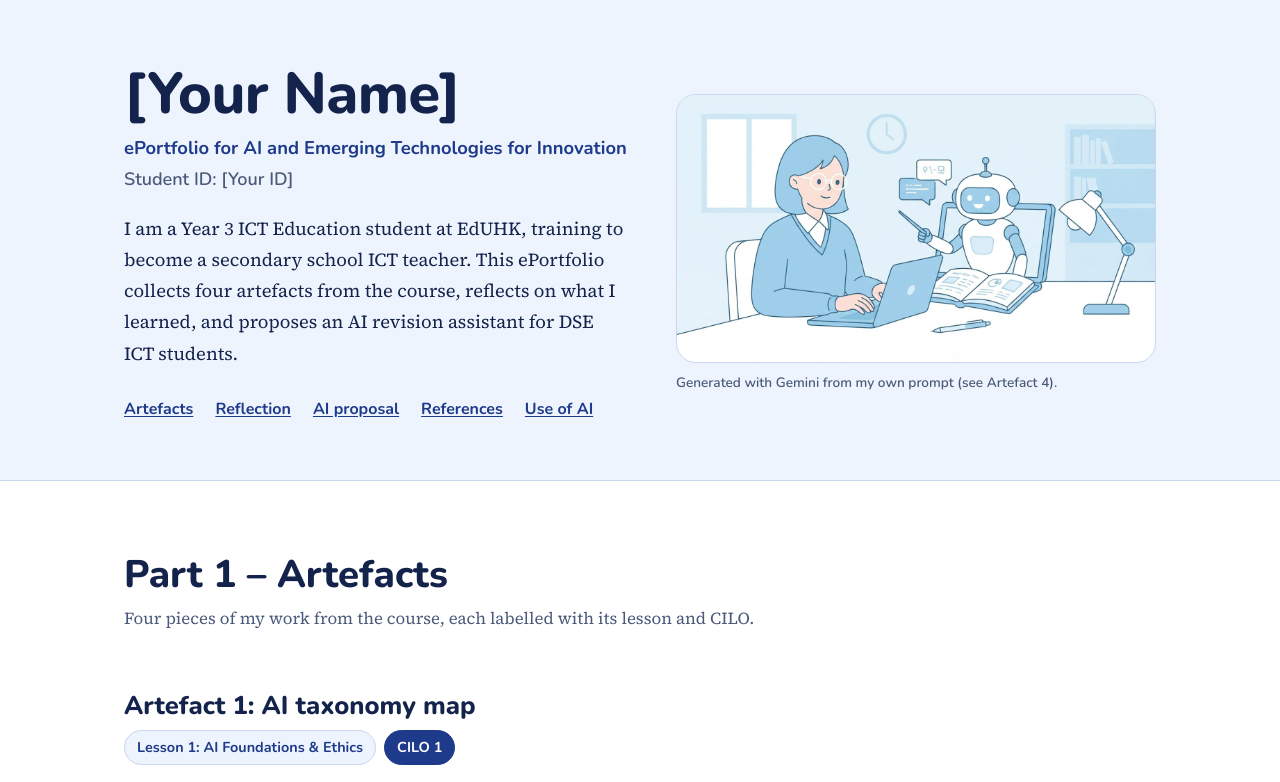
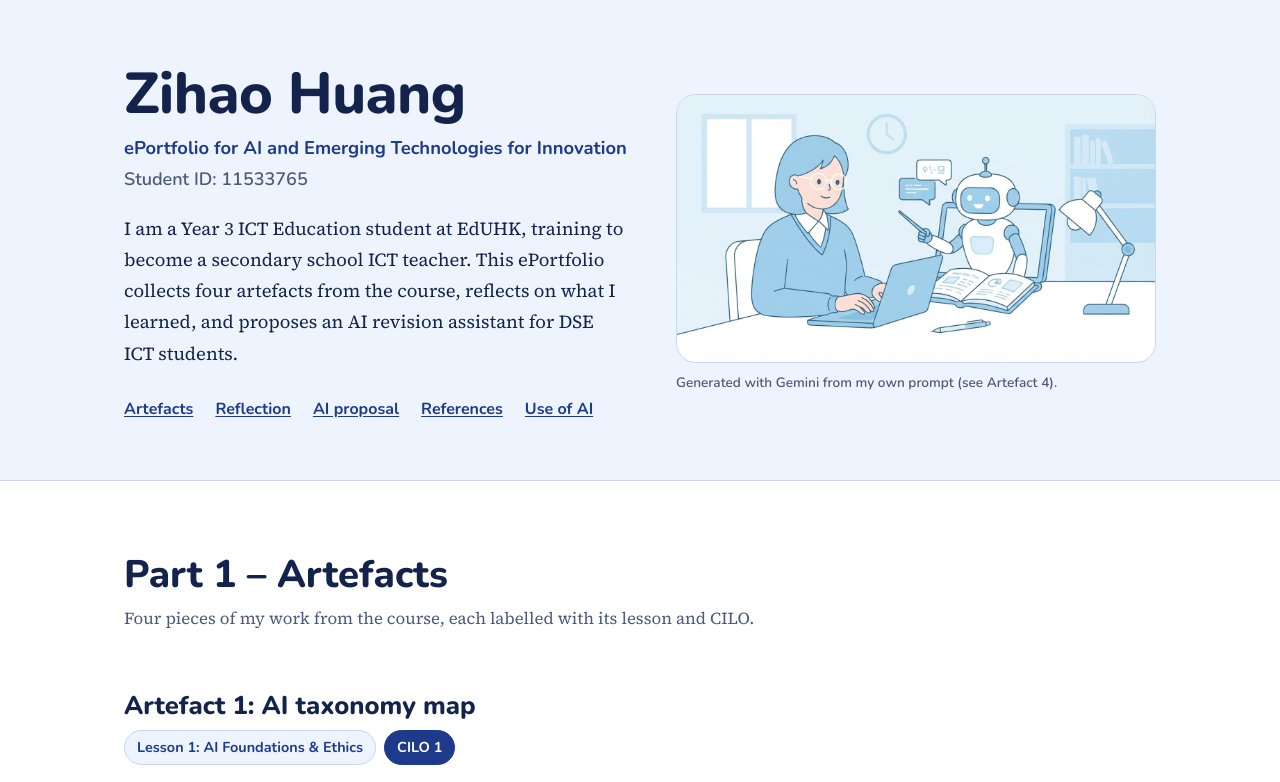
Before and after one commit to l1ttleprince2927/HCO4002, a plain HTML site: page index.html in a window 1280 px wide. Shown: the top 782 px of the page. Drawn offline with nearby package versions, Linux system fonts and the light colour scheme.

Commit message:
Update index.html

```diff
--- a/index.html
+++ b/index.html
@@ -127,9 +127,9 @@
   <div class="wrap">
     <div>
       <!-- EDIT: your name and student ID -->
-      <h1>[Your Name]</h1>
+      <h1>Zihao Huang</h1>
       <p class="course">ePortfolio for AI and Emerging Technologies for Innovation</p>
-      <p class="sid">Student ID: [Your ID]</p>
+      <p class="sid">Student ID: 11533765</p>
       <p class="intro">I am a Year 3 ICT Education student at EdUHK, training to become a secondary school ICT teacher. This ePortfolio collects four artefacts from the course, reflects on what I learned, and proposes an AI revision assistant for DSE ICT students.</p>
       <nav aria-label="Sections">
         <ul>
```
